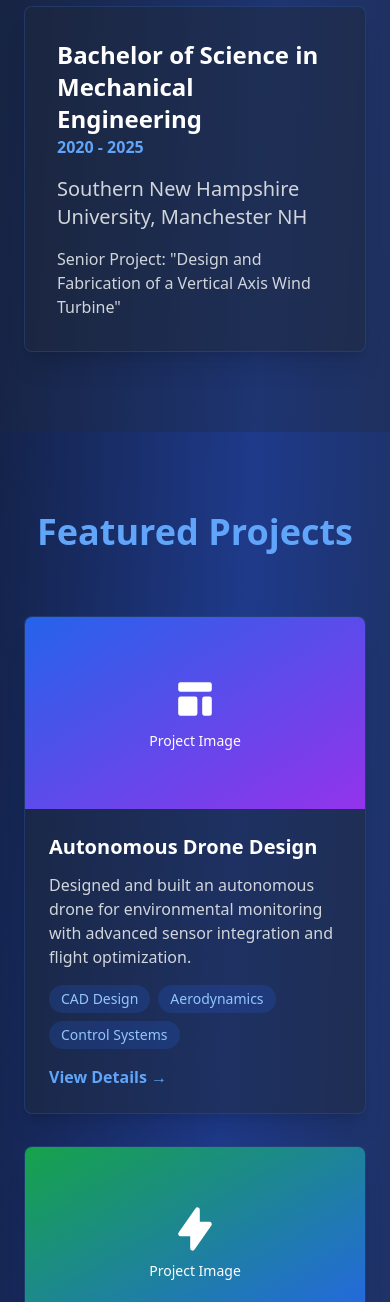
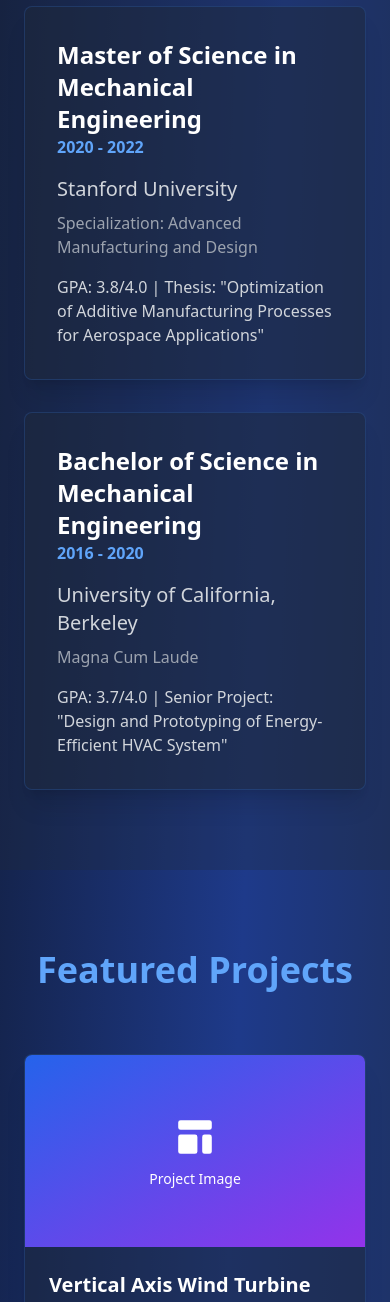
Before and after one commit to John-lear01/JohnLearsPortfolio, a plain HTML site: page index.html in a window 390 px wide. Shown: the part 2400-3702 px from the top of the page. Drawn offline with nearby package versions, Linux system fonts and the light colour scheme.

Commit message:
Update projects section with Vertical Axis Wind Turbine project and add dedicated page

```diff
--- a/index.html
+++ b/index.html
@@ -127,15 +127,25 @@
         <div class="max-w-6xl mx-auto px-6">
             <h2 class="text-4xl font-bold text-center mb-16 text-blue-400">Education</h2>
             <div class="space-y-8">
+                <!-- Master's Degree -->
+                <div class="bg-slate-800/50 p-8 rounded-lg border border-blue-500/20 shadow-xl">
+                    <div class="flex flex-col md:flex-row md:items-center md:justify-between mb-4">
+                        <h3 class="text-2xl font-bold text-white">Master of Science in Mechanical Engineering</h3>
+                        <span class="text-blue-400 font-semibold">2020 - 2022</span>
+                    </div>
+                    <p class="text-xl text-gray-300 mb-2">Stanford University</p>
+                    <p class="text-gray-400 mb-4">Specialization: Advanced Manufacturing and Design</p>
+                    <p class="text-gray-300">GPA: 3.8/4.0 | Thesis: "Optimization of Additive Manufacturing Processes for Aerospace Applications"</p>
+                </div>
                 <!-- Bachelor's Degree -->
                 <div class="bg-slate-800/50 p-8 rounded-lg border border-blue-500/20 shadow-xl">
                     <div class="flex flex-col md:flex-row md:items-center md:justify-between mb-4">
                         <h3 class="text-2xl font-bold text-white">Bachelor of Science in Mechanical Engineering</h3>
-                        <span class="text-blue-400 font-semibold">2020 - 2025</span>
+                        <span class="text-blue-400 font-semibold">2016 - 2020</span>
                     </div>
-                    <p class="text-xl text-gray-300 mb-2">Southern New Hampshire University, Manchester NH</p>
-                    <p class="text-gray-400 mb-4"></p>
-                    <p class="text-gray-300"> Senior Project: "Design and Fabrication of a Vertical Axis Wind Turbine"</p>
+                    <p class="text-xl text-gray-300 mb-2">University of California, Berkeley</p>
+                    <p class="text-gray-400 mb-4">Magna Cum Laude</p>
+                    <p class="text-gray-300">GPA: 3.7/4.0 | Senior Project: "Design and Prototyping of Energy-Efficient HVAC System"</p>
                 </div>
             </div>
         </div>
@@ -158,14 +168,17 @@
                         </div>
                     </div>
                     <div class="p-6">
-                        <h3 class="text-xl font-bold text-white mb-3">Autonomous Drone Design</h3>
-                        <p class="text-gray-300 mb-4">Designed and built an autonomous drone for environmental monitoring with advanced sensor integration and flight optimization.</p>
+                        <h3 class="text-xl font-bold text-white mb-3">Vertical Axis Wind Turbine</h3>
+                        <p class="text-gray-300 mb-4">
+                            Designed and fabricated a vertical axis wind turbine as a Test Engineer and Mechanical Systems Engineer, generating 500&nbsp;W at 25&nbsp;mph wind speeds. Oversaw braking system and rotor performance tests in a wind tunnel, led analysis on rotor angle of attack, aspect ratio and airfoil selection, and engineered a fatigue‑resistant gearbox for long‑term operation.
+                        </p>
                         <div class="flex flex-wrap gap-2 mb-4">
-                            <span class="px-3 py-1 bg-blue-600/20 text-blue-300 rounded-full text-sm">CAD Design</span>
-                            <span class="px-3 py-1 bg-blue-600/20 text-blue-300 rounded-full text-sm">Aerodynamics</span>
-                            <span class="px-3 py-1 bg-blue-600/20 text-blue-300 rounded-full text-sm">Control Systems</span>
+                            <span class="px-3 py-1 bg-blue-600/20 text-blue-300 rounded-full text-sm">Wind Turbine</span>
+                            <span class="px-3 py-1 bg-blue-600/20 text-blue-300 rounded-full text-sm">Mechanical Design</span>
+                            <span class="px-3 py-1 bg-blue-600/20 text-blue-300 rounded-full text-sm">Test Engineering</span>
+                            <span class="px-3 py-1 bg-blue-600/20 text-blue-300 rounded-full text-sm">Gearbox Engineering</span>
                         </div>
-                        <button class="text-blue-400 hover:text-blue-300 font-semibold project-details-btn">View Details →</button>
+                        <a href="vertical-axis-wind-turbine.html" class="text-blue-400 hover:text-blue-300 font-semibold">View Details →</a>
                     </div>
                 </div>
                 <!-- Project 2 -->
--- /dev/null
+++ b/vertical-axis-wind-turbine.html
@@ -0,0 +1,55 @@
+<!DOCTYPE html>
+<html lang="en">
+<head>
+    <meta charset="UTF-8">
+    <meta name="viewport" content="width=device-width, initial-scale=1.0">
+    <title>Vertical Axis Wind Turbine - John Lear Portfolio</title>
+    <!-- Tailwind CSS CDN for styling -->
+    <script src="https://cdn.tailwindcss.com"></script>
+    <style>
+        /* Simple hover animation for nav links */
+        .nav-link {
+            transition: all 0.3s ease;
+        }
+        .nav-link:hover {
+            transform: translateY(-2px);
+        }
+    </style>
+</head>
+<body class="bg-gradient-to-br from-slate-900 via-blue-900 to-slate-800 text-white">
+    <!-- Navigation -->
+    <nav class="fixed top-0 w-full bg-slate-900/90 backdrop-blur-sm z-50 border-b border-blue-500/20">
+        <div class="max-w-6xl mx-auto px-6 py-4">
+            <div class="flex justify-between items-center">
+                <a href="index.html" class="text-2xl font-bold text-blue-400">John Lear</a>
+                <div class="hidden md:flex space-x-8">
+                    <a href="index.html#about" class="nav-link text-gray-300 hover:text-blue-400">About</a>
+                    <a href="index.html#education" class="nav-link text-gray-300 hover:text-blue-400">Education</a>
+                    <a href="index.html#projects" class="nav-link text-gray-300 hover:text-blue-400">Projects</a>
+                    <a href="index.html#experience" class="nav-link text-gray-300 hover:text-blue-400">Experience</a>
+                    <a href="index.html#contact" class="nav-link text-gray-300 hover:text-blue-400">Contact</a>
+                </div>
+            </div>
+        </div>
+    </nav>
+
+    <!-- Main Content -->
+    <main class="pt-24 pb-20 max-w-6xl mx-auto px-6">
+        <h1 class="text-4xl md:text-6xl font-bold mb-6 bg-gradient-to-r from-blue-400 to-purple-400 bg-clip-text text-transparent">Vertical Axis Wind Turbine</h1>
+        <p class="text-lg text-gray-300 mb-6">
+            As a Test Engineer and Mechanical Systems Engineer, I designed and fabricated a vertical axis wind turbine capable of generating 500&nbsp;W at 25&nbsp;mph wind speeds. I orchestrated braking system and rotor performance tests using a wind tunnel, led analysis on rotor angle of attack, aspect ratio and airfoil choice, and engineered a gearbox focused on fatigue durability and long‑term performance.
+        </p>
+        <h2 class="text-2xl font-bold text-blue-400 mb-4">Highlights</h2>
+        <ul class="list-disc pl-6 text-gray-300 space-y-2">
+            <li>Served as Test Engineer and Mechanical Systems Engineer</li>
+            <li>Designed and fabricated a wind turbine capable of generating 500&nbsp;W at 25&nbsp;mph wind speeds</li>
+            <li>Conducted braking system tests and compared performance of rotor blade designs using a wind tunnel</li>
+            <li>Led analysis to determine rotor angle of attack, aspect ratio and airfoil choice</li>
+            <li>Engineered and manufactured the gearbox with a focus on fatigue durability and long‑term performance</li>
+        </ul>
+        <div class="mt-8">
+            <a href="index.html#projects" class="text-blue-400 hover:text-blue-300 font-semibold">← Back to Projects</a>
+        </div>
+    </main>
+</body>
+</html>
```
Also changed, not shown: portfolio.html (+23 -10 lines).
